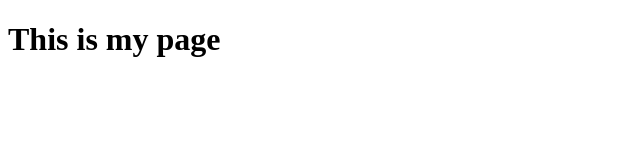
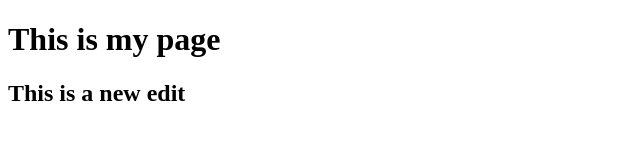
Before and after one commit to dhritiman912/Demo1, a plain HTML site: page index.html in a window 1280 px wide. Shown: the whole page, without its empty margins (0-640 px from the left). Drawn offline with Linux system fonts and the light colour scheme.

Commit message:
Modification in index.hmtl

```diff
--- a/index.html
+++ b/index.html
@@ -5,6 +5,7 @@
     <meta name="viewport" content="width=device-width, initial-scale=1.0">
     <title>Document</title>
     <h1>This is my page</h1>
+    <h2>This is a new edit</h2>
 </head>
 <body>
 
```
